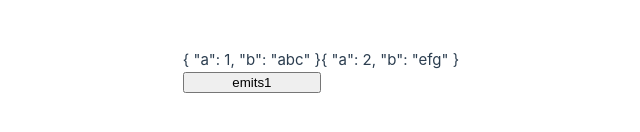
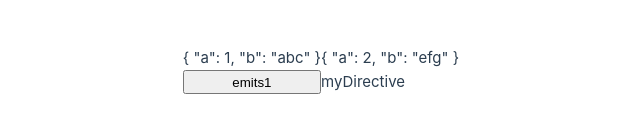
Before and after one commit to frankRenlf/vite_projects, a Vue app in the folder vue-demo/: page / in a window 1280 px wide. Shown: the part 330-462 px from the top of the page, without its empty margins (319-959 px from the left). Built offline with nearby package versions, Linux system fonts and the light colour scheme.

Commit message:
Update App.vue

```diff
--- a/vue-demo/src/App.vue
+++ b/vue-demo/src/App.vue
@@ -1,5 +1,6 @@
 <template>
   <PropsEmits :ps1="obj1" :ps2="obj2" @click1="ret" ref="pe"></PropsEmits>
+  <h2 @myDirective="22">myDirective</h2>
 </template>
 
 <script setup lang="ts">
@@ -18,7 +19,7 @@ import {
   reactive,
   onMounted,
   inject,
-  provide,
+  provide, Directive, DirectiveBinding,
 } from "vue";
 import PropsEmits from "@/components/PropsEmits.vue";
 import { Person } from "@/stores/Person";
@@ -46,5 +47,8 @@ onMounted(() => {
 });
 let p1 = reactive<Person<number>>(new Person("lily", 11, 22));
 provide<Person<number>>("p1", p1);
-p1.name="lily2";
+p1.name = "lily2";
+const myDirective: Directive = (msg:number) => {
+  console.log("Directive",msg);
+};
 </script>
```
